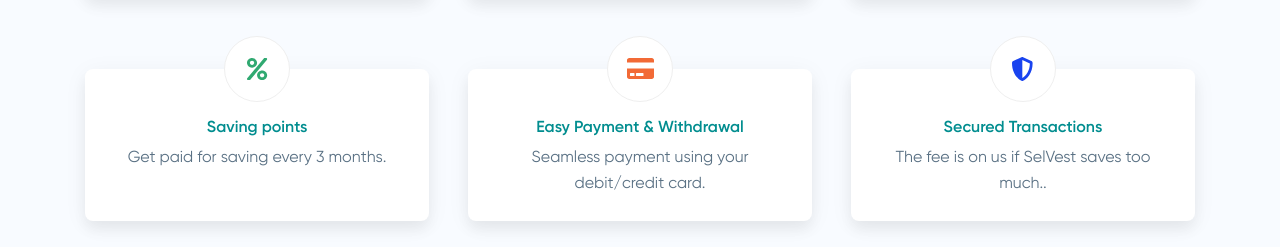
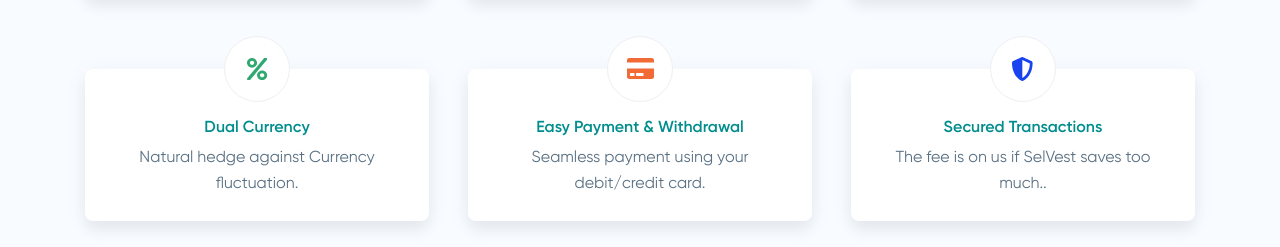
Before and after one commit to stephendoyin/selvest-redo, a website built with webpack: page app/index.html in a window 1280 px wide. Shown: the part 3643-3890 px from the top of the page. Built offline with nearby package versions, Linux system fonts and the light colour scheme; files whose address does not match are found by name.

Commit message:
added item on why vest

```diff
--- a/app/index.html
+++ b/app/index.html
@@ -443,8 +443,8 @@
                 <span class="feat__icon">
                   <img src="assets/images/svg/percentage-2.svg" alt="" />
                 </span>
-                <h6 class="colored">Saving points</h6>
-                <p>Get paid for saving every 3 months.</p>
+                <h6 class="colored">Dual Currency</h6>
+                <p>Natural hedge against Currency fluctuation.</p>
               </div>
               <div
                 class="feat js-slide-up bg-white text-center pl-4 pr-4 pb-2 position-relative"
```
